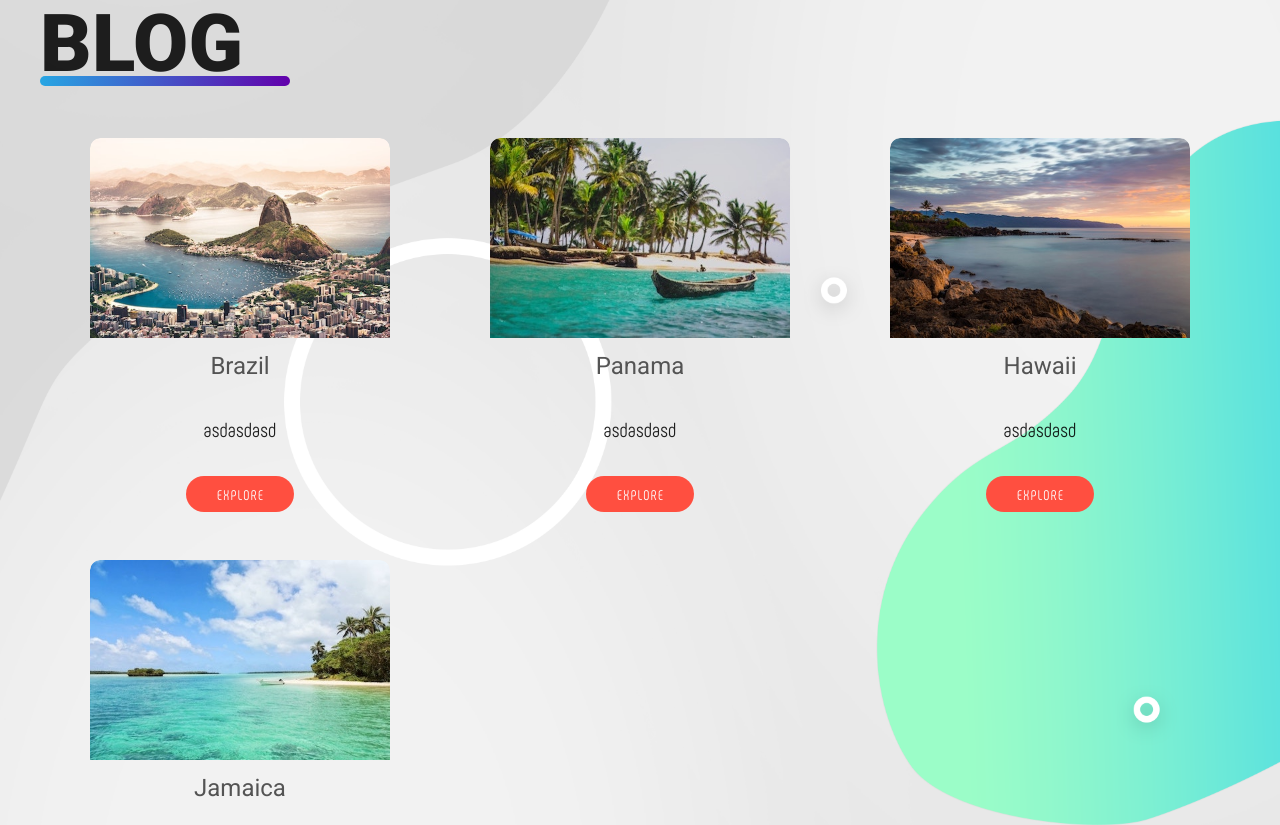
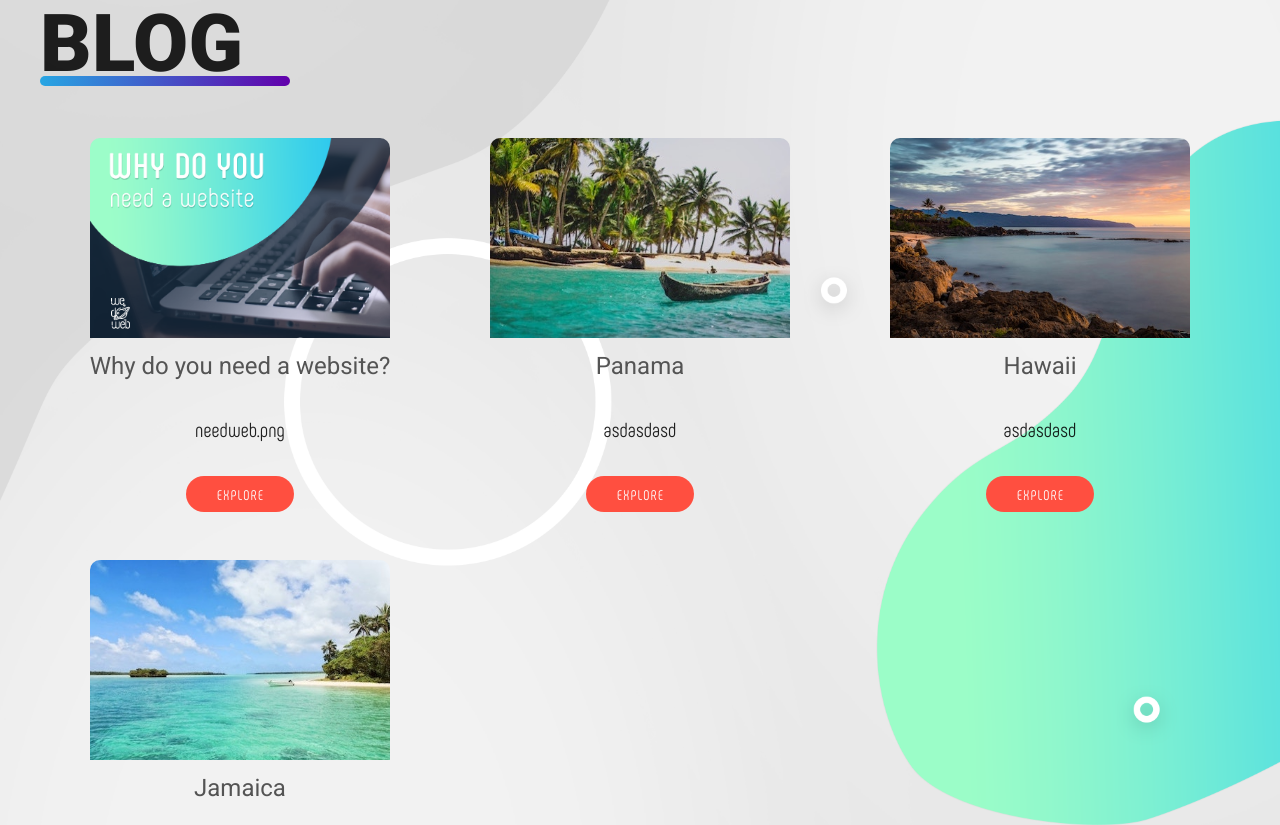
Before and after one commit to georginklv/wedoweb, a Vue app: page /blog in a window 1280 px wide. Shown: the part 900-1725 px from the top of the page. Built offline with nearby package versions, Linux system fonts and the light colour scheme.

Commit message:
implement the blog news and delete overflow

```diff
--- a/src/App.vue
+++ b/src/App.vue
@@ -1,5 +1,5 @@
 <template>
-	<v-app id="app">
+	<v-app id="app" class="main-wrapper">
 		<TheNavBar />
 		<v-main>
 			<transition name="fade">
@@ -62,9 +62,8 @@ body {
 		font-family: $body-font-family;
 	}
 }
-.v-parallax__image {
-	transform: none !important;
-	width: 100% !important;
+.main-wrapper {
+	overflow: hidden;
 }
 .v-application--wrap {
 	min-height: unset;
--- a/src/components/OurProjects.vue
+++ b/src/components/OurProjects.vue
@@ -75,12 +75,4 @@ export default {
 		background-color: #301aff !important;
 	}
 }
-.vue-video-section__overlay-content-wrapper__background {
-	background: unset !important;
-	opacity: 1 !important;
-	border: none !important;
-}
-.vue-video-section-wrapper {
-	background: unset !important;
-}
 </style>
--- a/src/components/TheBlog.vue
+++ b/src/components/TheBlog.vue
@@ -17,8 +17,8 @@
 						vertical
 						vertical-delimiters
 					>
-						<v-carousel-item v-for="(slide, i) in slides" :key="i">
-							<v-sheet :color="colors[i]" height="100%">
+						<v-carousel-item v-for="(slide, i) in slides" :key="i" :src="require(`@/assets/${colors.src}`)">
+							<v-sheet height="100%">
 								<v-row class="fill-height" align="center" justify="center">
 									<div class="display-3">{{ slide }} Slide</div>
 								</v-row>
@@ -41,7 +41,13 @@ export default {
 	},
 	data() {
 		return {
-			colors: ['indigo', 'warning', 'pink darken-2', 'red lighten-1', 'deep-purple accent-4'],
+			colors: [
+				{ src: 'needweb.png' },
+				{ src: 'needweb.png' },
+				{ src: 'needweb.png' },
+				{ src: 'needweb.png' },
+				{ src: 'needweb.png' },
+			],
 			slides: ['First', 'Second', 'Third', 'Fourth', 'Fifth'],
 		};
 	},
@@ -55,5 +61,4 @@ export default {
 	flex: 0 1 auto;
 	justify-content: space-around;
 }
-
 </style>
--- a/src/components/WeKnowWeb.vue
+++ b/src/components/WeKnowWeb.vue
@@ -124,14 +124,6 @@ export default {
 }
 .v-card {
 	cursor: unset;
-	transition: 0.2s linear;
-	&:hover {
-		box-shadow: 0 0 35px -2px rgba(0, 0, 0, 0.2) !important;
-		.v-list-item__avatar {
-			transition: color 0.3s, transform 0.3s ease-out;
-			transform: scale(1.1);
-		}
-	}
 }
 .v-card__actions {
 	padding: 20px;
--- a/src/data/storeBlogs.js
+++ b/src/data/storeBlogs.js
@@ -1,11 +1,11 @@
 export default {
 	blogs: [
 		{
-			name: 'Brazil',
-			slug: 'brazil',
-			image: 'brazil.jpg',
+			name: 'Why do you need a website?',
+			slug: 'website',
+			image: 'needweb.png',
 			id: 1,
-			shortDescription: 'asdasdasd',
+			shortDescription: 'needweb.png',
 			description:
 				'all about Brazil, suspendisse lobortis pharetra tempor. Cras eleifend ante sed arcu interdum, in bibendum enim ultricies. Integer rutrum quis risus at tempor. Maecenas facilisis, nisi vel pellentesque maximus, lectus felis malesuada purus, a pulvinar elit est quis turpis. Duis convallis purus quis finibus consequat. Pellentesque faucibus tincidunt augue non consequat. Donec fringilla at est sit amet blandit. Nunc at porttitor ligula. Fusce sed odio turpis. Suspendisse lobortis pharetra tempor. Cras eleifend ante sed arcu interdum, in bibendum enim ultricies. Integer rutrum quis risus at tempor. Maecenas facilisis, nisi vel pellentesque maximus, lectus felis malesuada purus, a pulvinar elit est quis turpis. Duis convallis purus quis finibus consequat. Pellentesque faucibus tincidunt augue non consequat. Donec fringilla at est sit amet blandit. Nunc at porttitor ligula. Fusce sed odio turpis.',
 		},
--- a/src/views/allBlogs.vue
+++ b/src/views/allBlogs.vue
@@ -100,6 +100,19 @@ a {
 	height: 100% !important ;
 	margin-top: 0px;
 	border-radius: 10px 10px 0px 0px !important;
+	height: 40px;
+	min-width: 40px;
+	width: 40px;
+	max-height: 200px;
+	overflow: hidden;
+	justify-content: left !important;
+}
+.v-avatar img {
+	display: flex !important;
+	height: 210px !important;
+	width: auto !important;
+	min-height: auto !important;
+	justify-content: left !important;
 }
 .box-wrapper {
 	max-width: 300px;
```
Also changed, not shown: src/assets/needweb.png (added).
